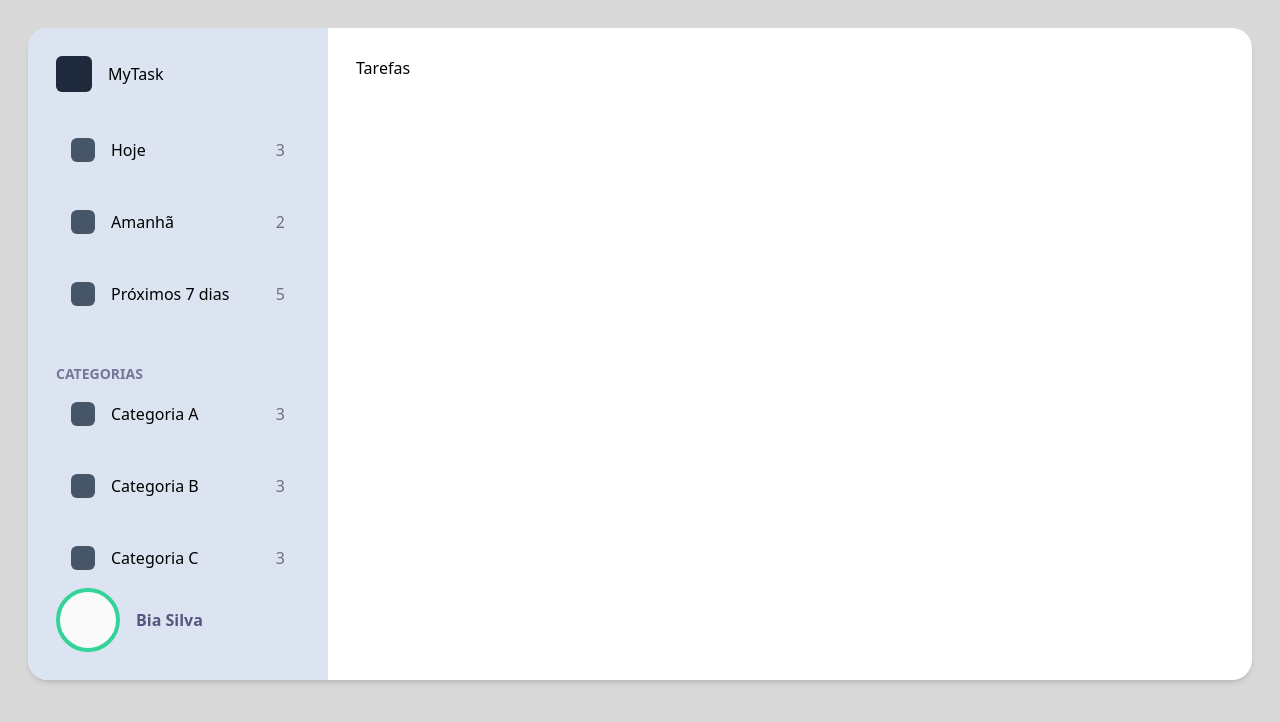
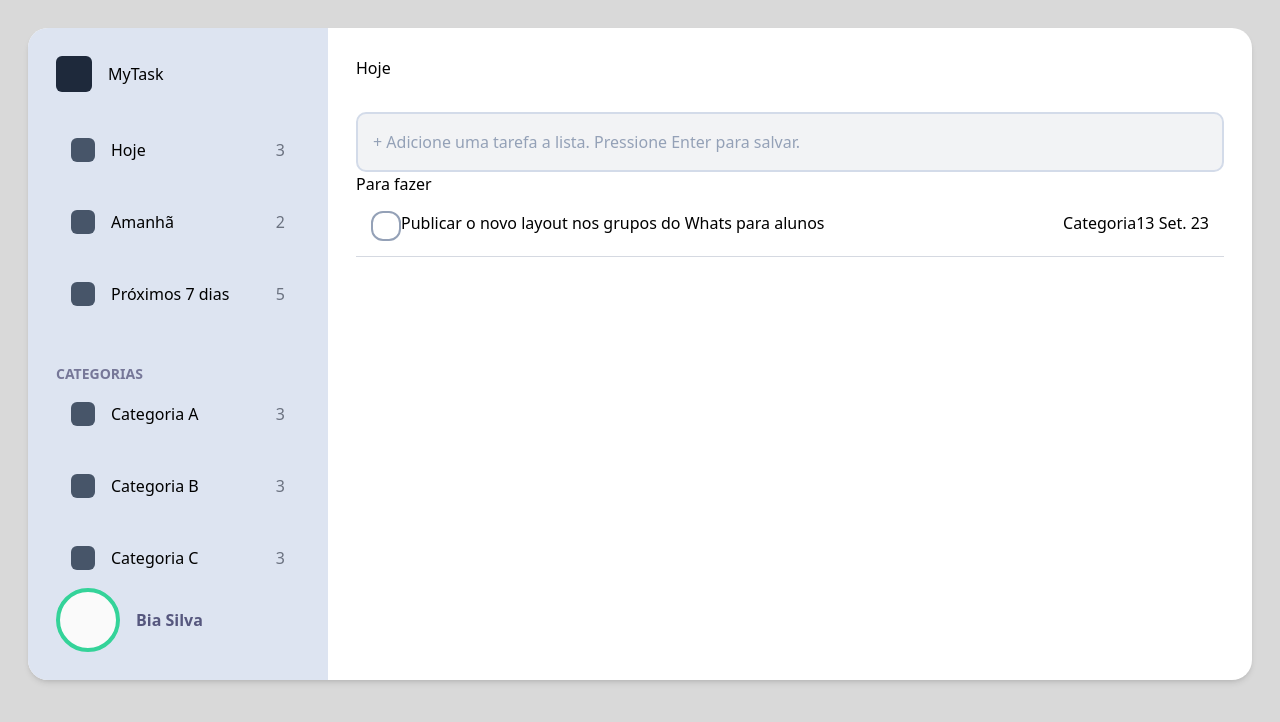
Before and after one commit to odanieldcs/live-app-tasks, a Next.js app in the folder app/: page /main in a window 1280 px wide. Shown: the top 722 px of the page. Built offline with nearby package versions, Linux system fonts and the light colour scheme.

Commit message:
feat: added source code from live e12

```diff
--- /dev/null
+++ b/app/src/components/Form/FormChecbox.module.css
@@ -0,0 +1,12 @@
+.checkbox {
+	@apply border-2 border-[#94A1B7] h-[30px] w-[30px] rounded-xl cursor-pointer;
+}
+
+.checkbox input[type="checkbox"] {
+	@apply opacity-0 absolute;
+
+}
+
+.checked {
+	@apply bg-[#94A1B7];
+}
--- /dev/null
+++ b/app/src/components/Form/FormCheckbox.tsx
@@ -0,0 +1,20 @@
+import { useState } from 'react';
+import { Icon } from '../Icon';
+import Styles from './FormChecbox.module.css';
+
+export function FormCheckbox({ isDone }: { isDone: boolean }) {
+	const [checked, setChecked] = useState(isDone);
+
+	const handleClick = () => {
+		setChecked(!checked);
+	};
+
+	return (
+		<div className="flex cursor-pointer" onClick={handleClick}>
+			<div className={`${Styles.checkbox} ${checked ? Styles.checked : ''}`}>
+				{isDone && <Icon name="done" />}
+				<input type="checkbox" defaultChecked={isDone} />
+			</div>
+		</div>
+	);
+}
--- /dev/null
+++ b/app/src/components/Task/InputTask.module.css
@@ -0,0 +1,4 @@
+.input {
+	@apply w-full border-2 px-[15px] py-[18px] text-base leading-5 text-[#23243D] rounded-[10px];
+	@apply border-[#D3DBE9] bg-[#F2F3F5] focus:border-[#4691E8] placeholder-[#94A1B7];
+}
--- /dev/null
+++ b/app/src/components/Task/InputTask.tsx
@@ -0,0 +1,28 @@
+import { useState } from 'react';
+import Styles from './InputTask.module.css';
+
+export function InputTask() {
+	const [task, setTask] = useState('');
+
+	// call fn context to add task to list when user press enter
+	const handleAddTask = (e: React.KeyboardEvent<HTMLInputElement>) => {
+		if (e.key === 'Enter') {
+			console.log('Input Enter: ', task);
+			// TODO: call fn context to add task to list
+			setTask('');
+		}
+	};
+
+	return (
+		<>
+			<input
+				type="text"
+				className={Styles.input}
+				value={task}
+				onChange={(e) => setTask(e.target.value)}
+				onKeyDown={handleAddTask}
+				placeholder="+ Adicione uma tarefa a lista. Pressione Enter para salvar."
+			/>
+		</>
+	);
+}
--- /dev/null
+++ b/app/src/components/Task/ListItem.module.css
@@ -0,0 +1,7 @@
+.item {
+	@apply flex justify-between w-full bg-white border-b border-[#D5D9E1] p-[15px] hover:bg-[#F5F6F8];
+}
+
+.props {
+	@apply flex;
+}
--- /dev/null
+++ b/app/src/components/Task/ListItem.tsx
@@ -0,0 +1,29 @@
+import { FormCheckbox } from '../Form/FormCheckbox';
+import Styles from './ListItem.module.css';
+
+type ListItemProps = {
+	children: React.ReactNode;
+	category: string;
+	dateToDo: string;
+	isDone: boolean;
+};
+
+export function ListItem({
+	children,
+	category,
+	dateToDo,
+	isDone,
+}: ListItemProps) {
+	return (
+		<div className={Styles.item}>
+			<div className="flex">
+				<FormCheckbox isDone={isDone} />
+				<span>{children}</span>
+			</div>
+			<div className={Styles.props}>
+				<div className="flex">{category}</div>
+				<div className="break-keep">{dateToDo}</div>
+			</div>
+		</div>
+	);
+}
--- a/app/src/pages/main/index.tsx
+++ b/app/src/pages/main/index.tsx
@@ -1,6 +1,8 @@
 import { MainMenu } from '@/components/Menu/MainMenu';
 import { SecondaryMenu } from '@/components/Menu/SecondaryMenu';
 import { Sidebar } from '@/components/Sidebar/Sidebar';
+import { InputTask } from '@/components/Task/InputTask';
+import { ListItem } from '@/components/Task/ListItem';
 
 export default function Main() {
 	return (
@@ -24,7 +26,24 @@ export default function Main() {
 					</div>
 				</Sidebar>
 
-				<div className="p-7">Tarefas</div>
+				<div className="p-7 w-full">
+					<h2 className="mb-8">Hoje</h2>
+					<InputTask />
+					<div className="flex flex-col w-full">
+						<h3>Para fazer</h3>
+						<ul className="flex w-full">
+							<li className="w-full">
+								<ListItem
+									category="Categoria"
+									dateToDo="13 Set. 23"
+									isDone={false}
+								>
+									Publicar o novo layout nos grupos do Whats para alunos
+								</ListItem>
+							</li>
+						</ul>
+					</div>
+				</div>
 			</div>
 		</main>
 	);
```
Also changed, not shown: app/src/components/Icon/index.tsx (added, +17 -0 lines).
